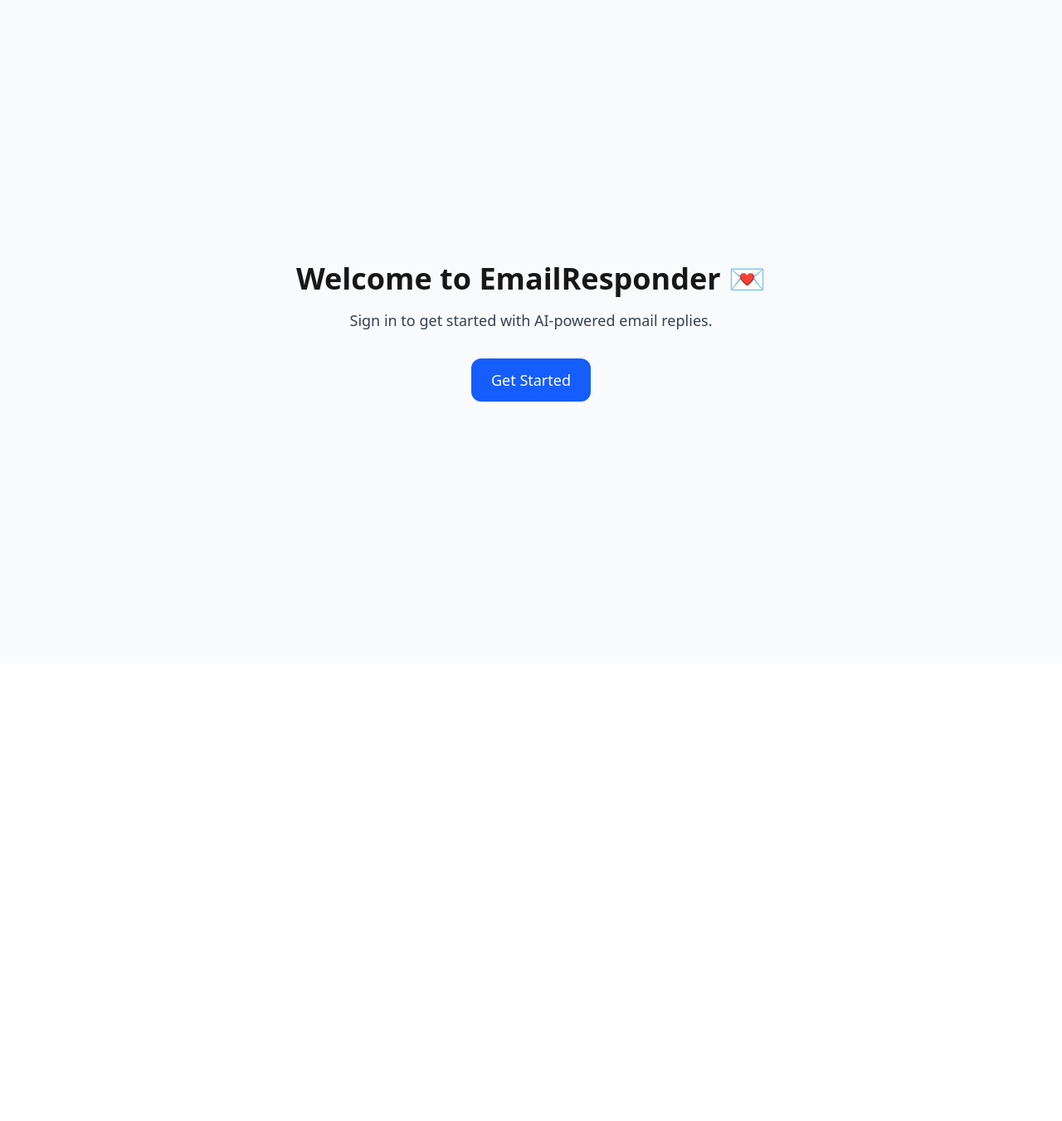
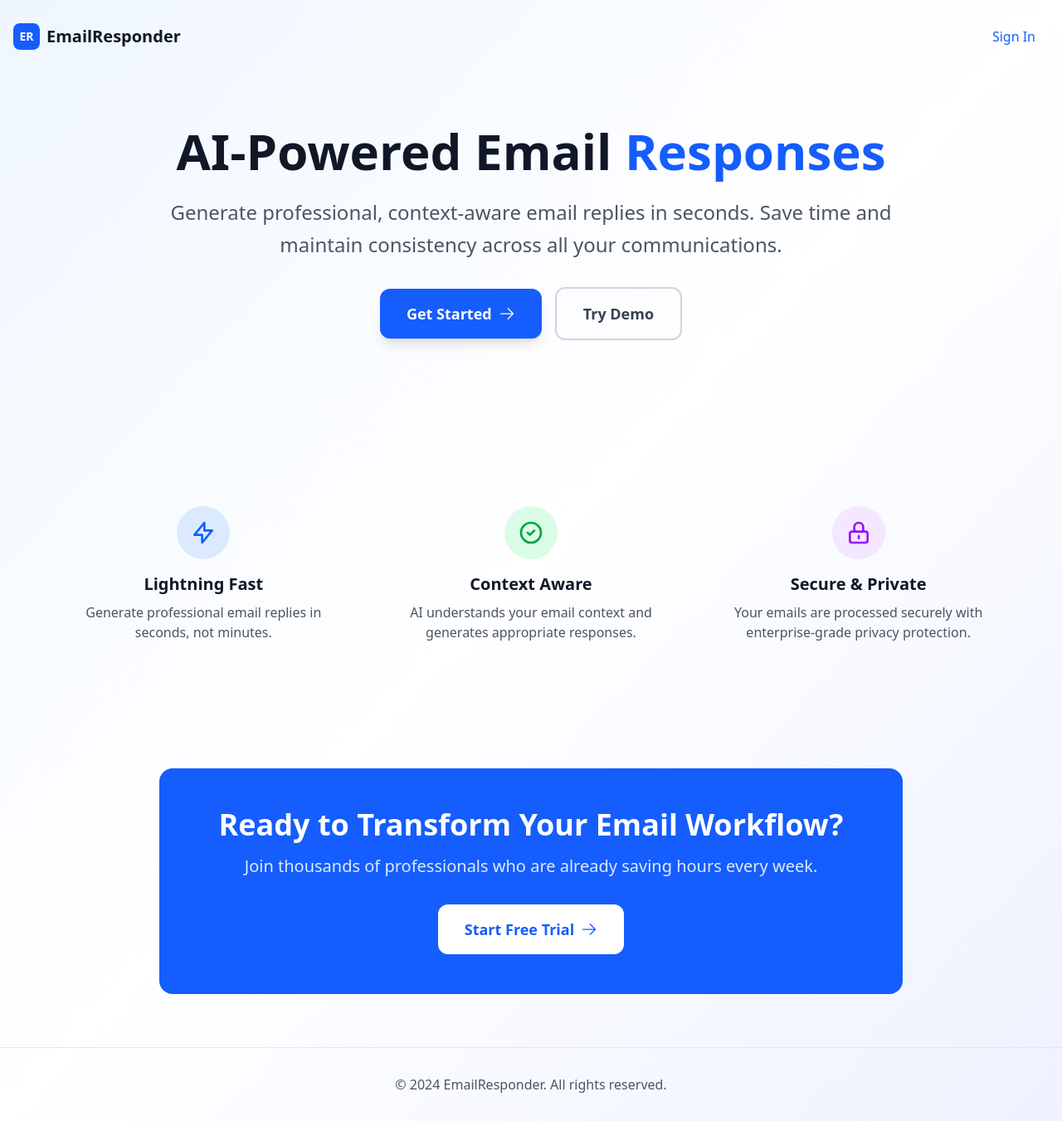
Before and after one commit to pdavit/emailresponder, a Next.js app: page / in a window 1280 px wide. Shown: the whole page at 83% size. Before the commit the page ends 800 px from the top, so only its background shows below. Built offline with nearby package versions, Linux system fonts and the light colour scheme; no server answers.

Commit message:
Restore professional homepage with Clerk integration

```diff
--- a/src/app/page.tsx
+++ b/src/app/page.tsx
@@ -1,18 +1,119 @@
 'use client';
+
+import { ArrowRightIcon } from '@heroicons/react/24/outline';
 
 export default function HomePage() {
   return (
-    <main className="flex flex-col items-center justify-center min-h-screen bg-gray-50 dark:bg-gray-900">
-      <h1 className="text-4xl font-bold mb-4">Welcome to EmailResponder 💌</h1>
-      <p className="text-lg text-gray-700 dark:text-gray-300 mb-8">
-        Sign in to get started with AI-powered email replies.
-      </p>
-      <a
-        href="/sign-in"
-        className="px-6 py-3 bg-blue-600 text-white rounded-xl text-lg hover:bg-blue-700 transition"
-      >
-        Get Started
-      </a>
+    <main className="min-h-screen bg-gradient-to-br from-blue-50 via-white to-indigo-50 dark:from-gray-900 dark:via-gray-800 dark:to-gray-900">
+      {/* Navigation */}
+      <nav className="container mx-auto px-4 py-6">
+        <div className="flex items-center justify-between">
+          <div className="flex items-center space-x-2">
+            <div className="w-8 h-8 bg-blue-600 rounded-lg flex items-center justify-center">
+              <span className="text-white font-bold text-sm">ER</span>
+            </div>
+            <span className="text-xl font-bold text-gray-900 dark:text-white">EmailResponder</span>
+          </div>
+          <a
+            href="/sign-in"
+            className="px-4 py-2 text-blue-600 hover:text-blue-700 font-medium transition-colors"
+          >
+            Sign In
+          </a>
+        </div>
+      </nav>
+
+      {/* Hero Section */}
+      <div className="container mx-auto px-4 py-16">
+        <div className="text-center max-w-4xl mx-auto">
+          <h1 className="text-5xl md:text-6xl font-bold text-gray-900 dark:text-white mb-6">
+            AI-Powered Email
+            <span className="text-blue-600 dark:text-blue-400"> Responses</span>
+          </h1>
+
+          <p className="text-xl md:text-2xl text-gray-600 dark:text-gray-300 mb-8 leading-relaxed">
+            Generate professional, context-aware email replies in seconds.
+            Save time and maintain consistency across all your communications.
+          </p>
+
+          <div className="flex flex-col sm:flex-row gap-4 justify-center items-center mb-12">
+            <a
+              href="/sign-in"
+              className="inline-flex items-center gap-2 px-8 py-4 bg-blue-600 hover:bg-blue-700 text-white font-semibold rounded-xl text-lg transition-all duration-200 transform hover:scale-105 shadow-lg hover:shadow-xl"
+            >
+              Get Started
+              <ArrowRightIcon className="h-5 w-5" />
+            </a>
+            <a
+              href="/emailresponder"
+              className="inline-flex items-center gap-2 px-8 py-4 border-2 border-gray-300 hover:border-gray-400 text-gray-700 dark:text-gray-300 dark:border-gray-600 dark:hover:border-gray-500 font-semibold rounded-xl text-lg transition-all duration-200"
+            >
+              Try Demo
+            </a>
+          </div>
+        </div>
+      </div>
+
+      {/* Features Section */}
+      <div className="container mx-auto px-4 py-16">
+        <div className="grid md:grid-cols-3 gap-8 max-w-6xl mx-auto">
+          <div className="text-center p-6">
+            <div className="w-16 h-16 bg-blue-100 dark:bg-blue-900 rounded-full flex items-center justify-center mx-auto mb-4">
+              <svg className="w-8 h-8 text-blue-600 dark:text-blue-400" fill="none" stroke="currentColor" viewBox="0 0 24 24">
+                <path strokeLinecap="round" strokeLinejoin="round" strokeWidth={2} d="M13 10V3L4 14h7v7l9-11h-7z" />
+              </svg>
+            </div>
+            <h3 className="text-xl font-semibold text-gray-900 dark:text-white mb-2">Lightning Fast</h3>
+            <p className="text-gray-600 dark:text-gray-400">Generate professional email replies in seconds, not minutes.</p>
+          </div>
+
+          <div className="text-center p-6">
+            <div className="w-16 h-16 bg-green-100 dark:bg-green-900 rounded-full flex items-center justify-center mx-auto mb-4">
+              <svg className="w-8 h-8 text-green-600 dark:text-green-400" fill="none" stroke="currentColor" viewBox="0 0 24 24">
+                <path strokeLinecap="round" strokeLinejoin="round" strokeWidth={2} d="M9 12l2 2 4-4m6 2a9 9 0 11-18 0 9 9 0 0118 0z" />
+              </svg>
+            </div>
+            <h3 className="text-xl font-semibold text-gray-900 dark:text-white mb-2">Context Aware</h3>
+            <p className="text-gray-600 dark:text-gray-400">AI understands your email context and generates appropriate responses.</p>
+          </div>
+
+          <div className="text-center p-6">
+            <div className="w-16 h-16 bg-purple-100 dark:bg-purple-900 rounded-full flex items-center justify-center mx-auto mb-4">
+              <svg className="w-8 h-8 text-purple-600 dark:text-purple-400" fill="none" stroke="currentColor" viewBox="0 0 24 24">
+                <path strokeLinecap="round" strokeLinejoin="round" strokeWidth={2} d="M12 15v2m-6 4h12a2 2 0 002-2v-6a2 2 0 00-2-2H6a2 2 0 00-2 2v6a2 2 0 002 2zm10-10V7a4 4 0 00-8 0v4h8z" />
+              </svg>
+            </div>
+            <h3 className="text-xl font-semibold text-gray-900 dark:text-white mb-2">Secure & Private</h3>
+            <p className="text-gray-600 dark:text-gray-400">Your emails are processed securely with enterprise-grade privacy protection.</p>
+          </div>
+        </div>
+      </div>
+
+      {/* CTA Section */}
+      <div className="container mx-auto px-4 py-16">
+        <div className="bg-blue-600 dark:bg-blue-700 rounded-2xl p-8 md:p-12 text-center max-w-4xl mx-auto">
+          <h2 className="text-3xl md:text-4xl font-bold text-white mb-4">
+            Ready to Transform Your Email Workflow?
+          </h2>
+          <p className="text-xl text-blue-100 mb-8">
+            Join thousands of professionals who are already saving hours every week.
+          </p>
+          <a
+            href="/sign-in"
+            className="inline-flex items-center gap-2 px-8 py-4 bg-white text-blue-600 hover:bg-gray-100 font-semibold rounded-xl text-lg transition-all duration-200 transform hover:scale-105"
+          >
+            Start Free Trial
+            <ArrowRightIcon className="h-5 w-5" />
+          </a>
+        </div>
+      </div>
+
+      {/* Footer */}
+      <footer className="container mx-auto px-4 py-8 border-t border-gray-200 dark:border-gray-700">
+        <div className="text-center text-gray-600 dark:text-gray-400">
+          <p>&copy; 2024 EmailResponder. All rights reserved.</p>
+        </div>
+      </footer>
     </main>
   );
 }
--- a/src/app/sign-up/_page.tsx
+++ /dev/null
@@ -1,10 +0,0 @@
-'use client';
-import { SignUp } from "@clerk/nextjs";
-
-export default function SignUpPage() {
-  return (
-    <div className="flex justify-center items-center min-h-screen bg-gray-50 dark:bg-gray-900">
-      <SignUp />
-    </div>
-  );
-}
```
Also changed, not shown: src/app/sign-in/_page.tsx (deleted, +0 -8 lines).
